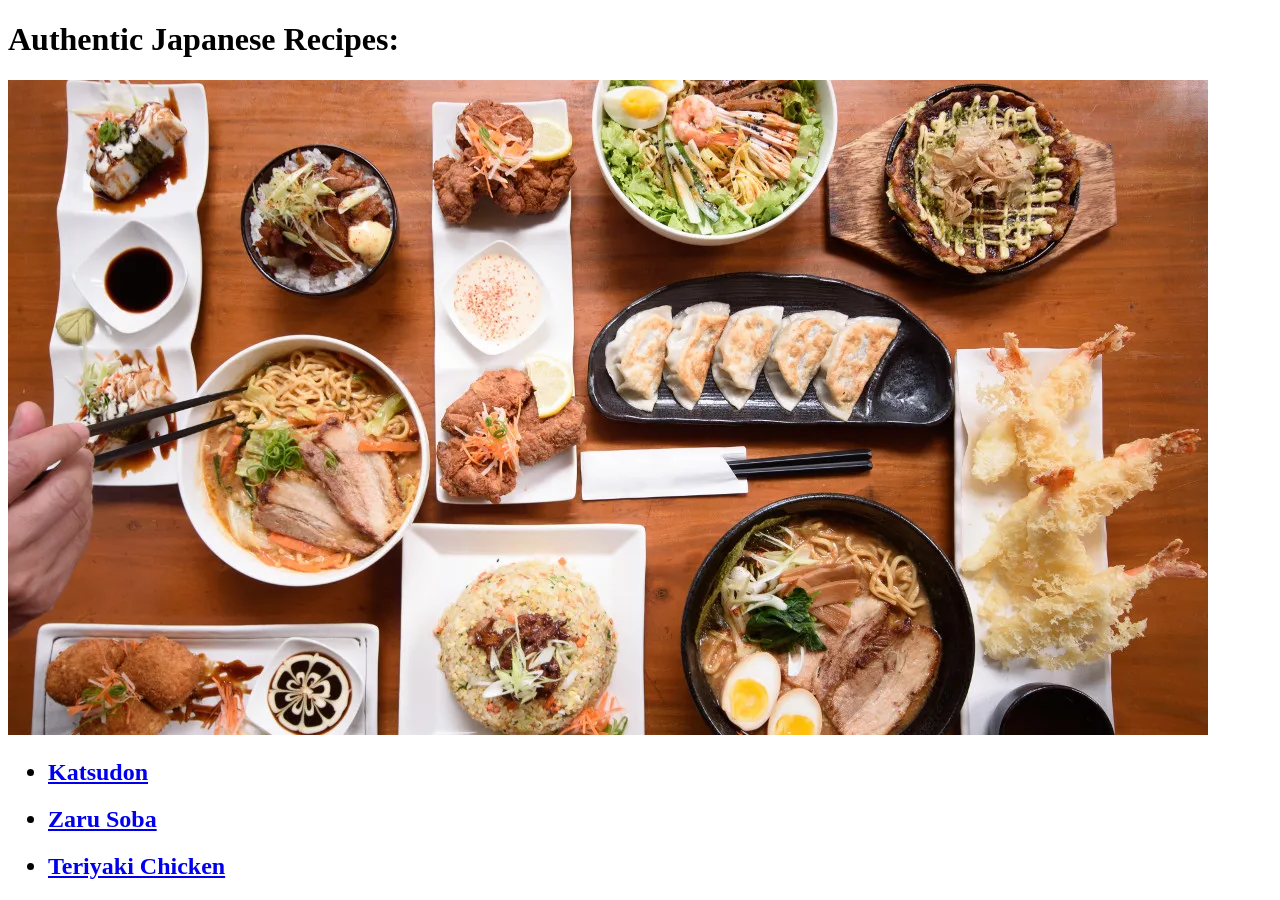
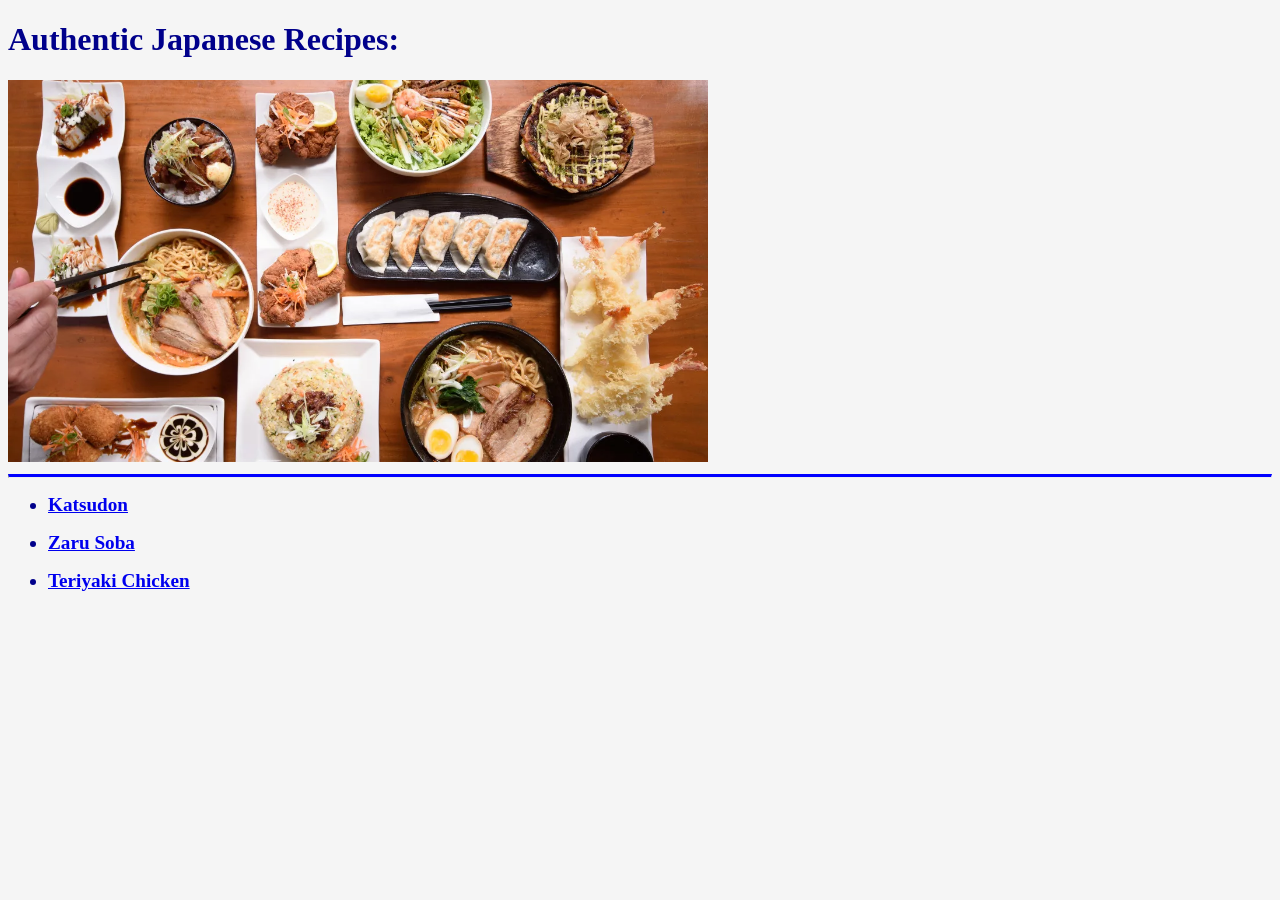
Before and after one commit to Frushe713/odin-recipes, a plain HTML site: page index.html in a window 1280 px wide. After the commit the page ends 800 px from the top, so only its background shows below. Drawn offline with Linux system fonts and the light colour scheme.

Commit message:
Added Some CSS to make the website look better - Changed all headers to have a dark blue color, be bold and have a font family - Changed size of index.html image to fit the screen better - Added a hr to separate contents of the website - Added a white smoke background color

```diff
--- a/index.html
+++ b/index.html
@@ -1,18 +1,25 @@
 <!DOCTYPE html>
 <html lang="en">
 <head>
+    <link rel="stylesheet" href="style.css">
     <meta charset="UTF-8">
     <meta http-equiv="X-UA-Compatible" content="IE=edge">
     <meta name="viewport" content="width=device-width, initial-scale=1.0">
     <title>Japanese Recipes!</title>
 </head>
 <body>
-    <h1>Authentic Japanese Recipes:</h1>
-    <img src="./images/japanese_recipes.jpg" alt="Picture showing a bunch of japanese recipes">
+    <h1 class="entry-title">Authentic Japanese Recipes:</h1>
+    <div class="main-image">
+        <img src="./images/japanese_recipes.jpg" alt="Picture showing a bunch of japanese recipes">
+    </div>
+    <hr>
     <ul>
-        <h2><li><a href="./recipes/katsudon.html">Katsudon</a></li></h2>
-        <h2><li><a href="./recipes/zaru_soba.html">Zaru Soba</a></li></h2>
-        <h2><li><a href="./recipes/teriyaki_chicken.html">Teriyaki Chicken</a></li></h2>
+        <div class="recipe-list">
+            <h2><li><a href="./recipes/katsudon.html">Katsudon</a></li></h2>
+            <h2><li><a href="./recipes/zaru_soba.html">Zaru Soba</a></li></h2>
+            <h2><li><a href="./recipes/teriyaki_chicken.html">Teriyaki Chicken</a></li></h2>
+        </div>
+
     </ul>
 
 </body>
--- /dev/null
+++ b/style.css
@@ -0,0 +1,26 @@
+body{
+    background-color:whitesmoke;
+}
+hr{
+    border-top: 3px solid blue;
+}
+
+.image, img{
+ align-items: center;
+ width: 700px;
+ height: auto;
+
+}
+
+ h3,h2,h1{
+    color: darkblue;
+    font-weight: bold;
+    font-family: 'Times New Roman', Times, serif;
+}
+
+h1{
+    font-size: xx-large;
+}
+h2{
+    font-size: larger;
+}
```
Also changed, not shown: recipes/katsudon.html (+3 -1 lines), recipes/teriyaki_chicken.html (+2 -0 lines), recipes/zaru_soba.html (+2 -0 lines).
